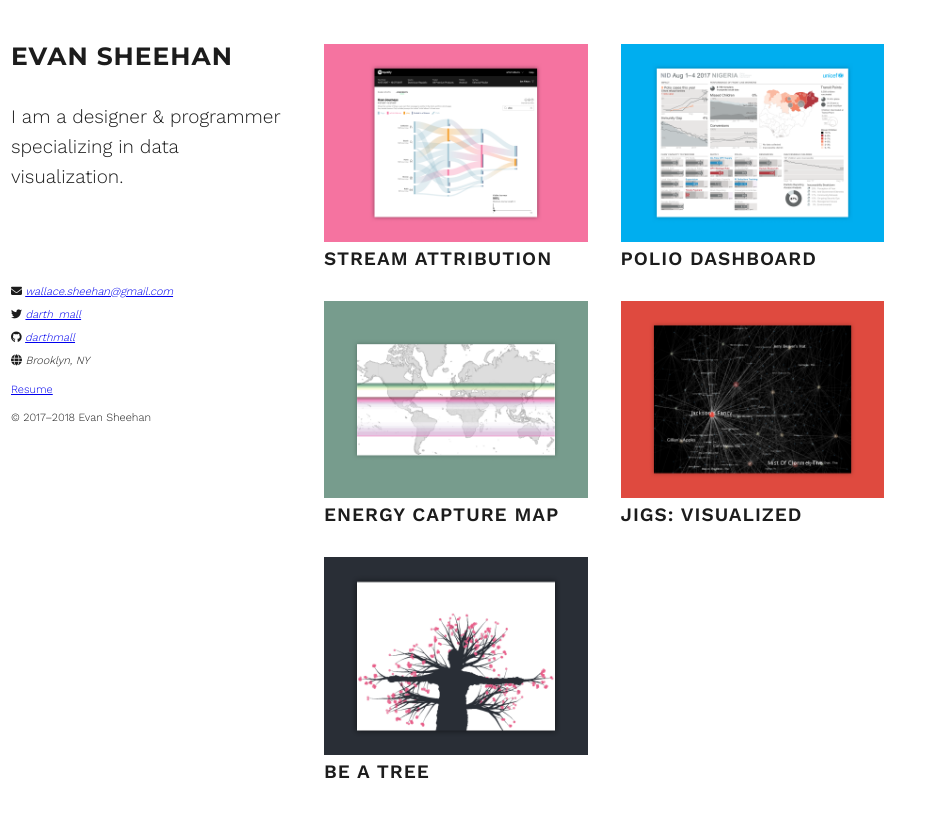
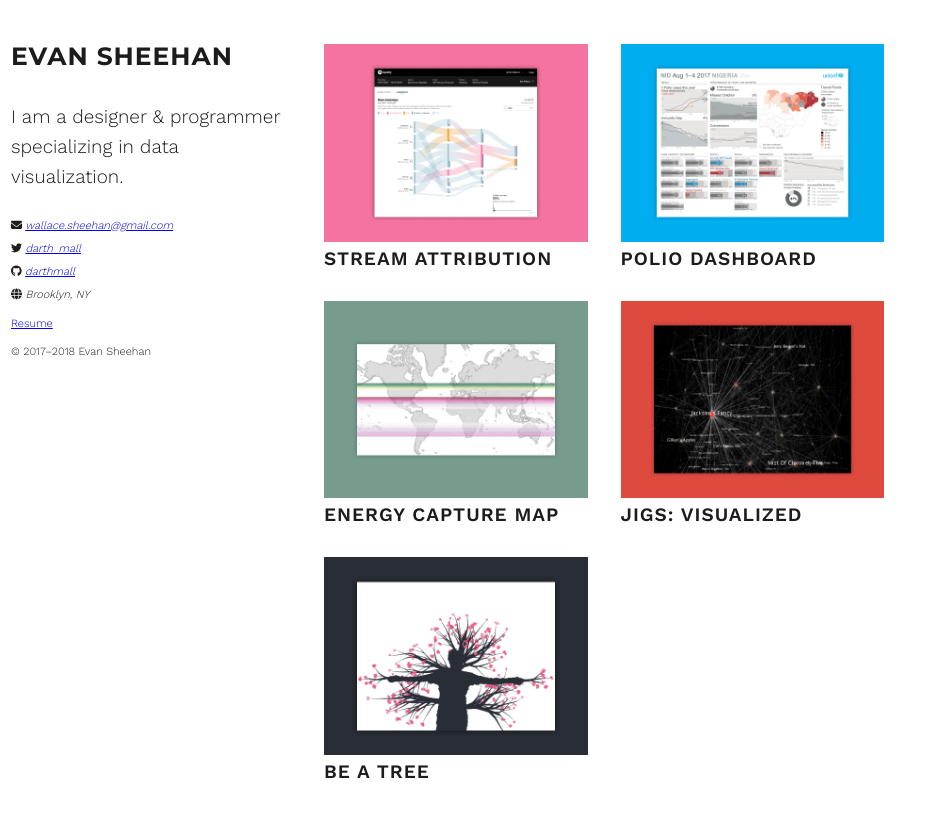
Before and after one commit to darthmall/darthmall.github.io, a Jekyll site: the page built from index.html, in a window 1280 px wide. Shown: the top 817 px of the page, without its empty margins (0-936 px from the left). Built offline with Jekyll 4.4.1, drawn with Linux system fonts in a browser that asks for light colours; nearby versions of some CDN libraries.

Commit message:
Reduce vertical spacing of left column
There was too much vertical space between the header and footer in the
two column layout because there were two adjacent gridgaps, doubling the
amount of whitespace between the header and footer. Remove the gridgap
to rely on margins to set the vertical spacing of elements, and use
additional columns to create gutters between columns

```diff
--- a/_sass/base.sass
+++ b/_sass/base.sass
@@ -25,7 +25,8 @@ body
   max-width: ($line-length + 2 * $margin)
   padding: 0 $margin
 
-article
+article,
+.gallery
   margin-bottom: ms(3)
 
 footer,
--- a/_sass/grid.sass
+++ b/_sass/grid.sass
@@ -15,13 +15,12 @@
       max-width: 100%
 
     .grid
-      grid-gap: ms(3)
-      grid-template-columns: 280px minmax(auto, $line-length) 1fr
+      grid-template-columns: [left] 280px ms(3) [content] minmax(auto, $line-length) ms(3) [right] 1fr
       grid-template-rows: [top] min-content min-content [footer] 1fr [bottom]
       padding-top: $margin
 
       .left
-        grid-column-start: 1
+        grid-column-start: left
 
       .gridHeader,
       .main
@@ -31,4 +30,5 @@
         grid-row-start: footer
 
       .main
+        grid-column-start: content
         grid-row-end: bottom
```
